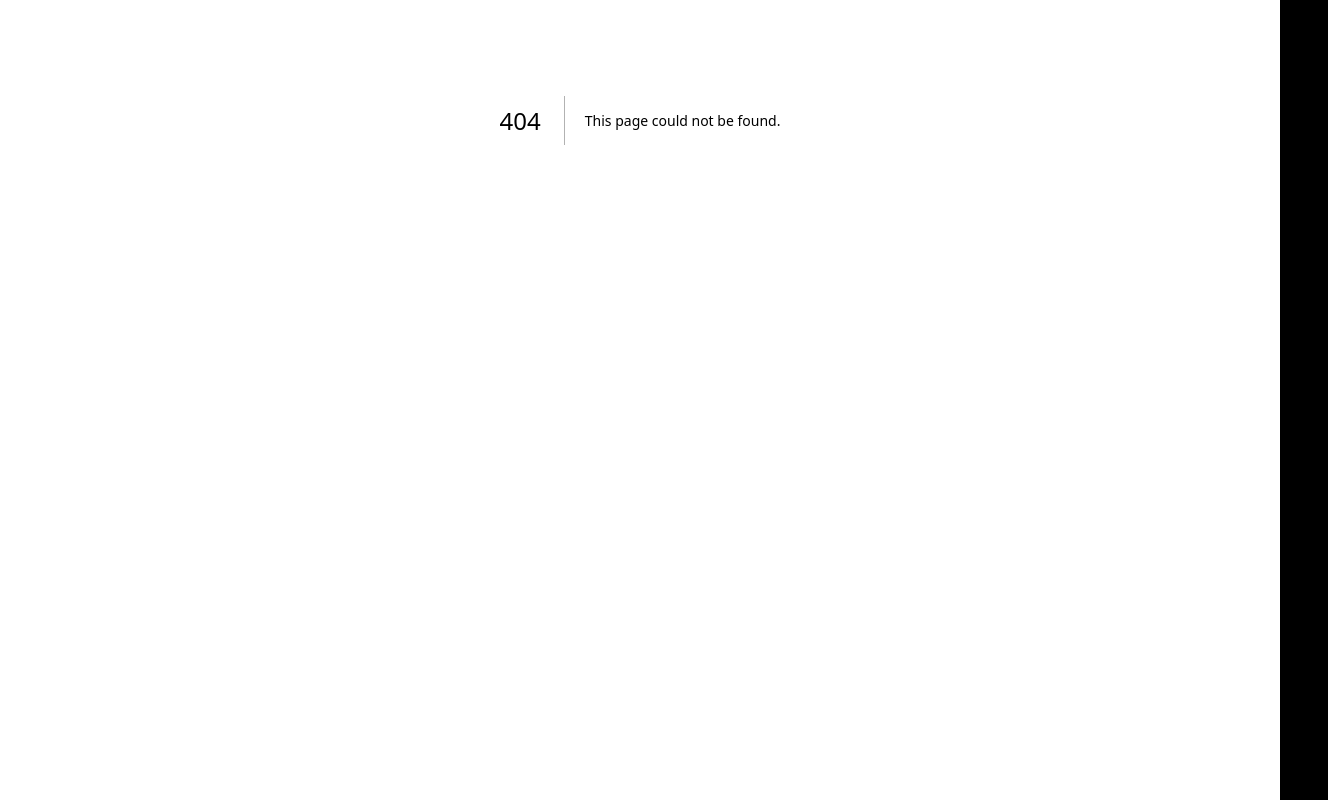
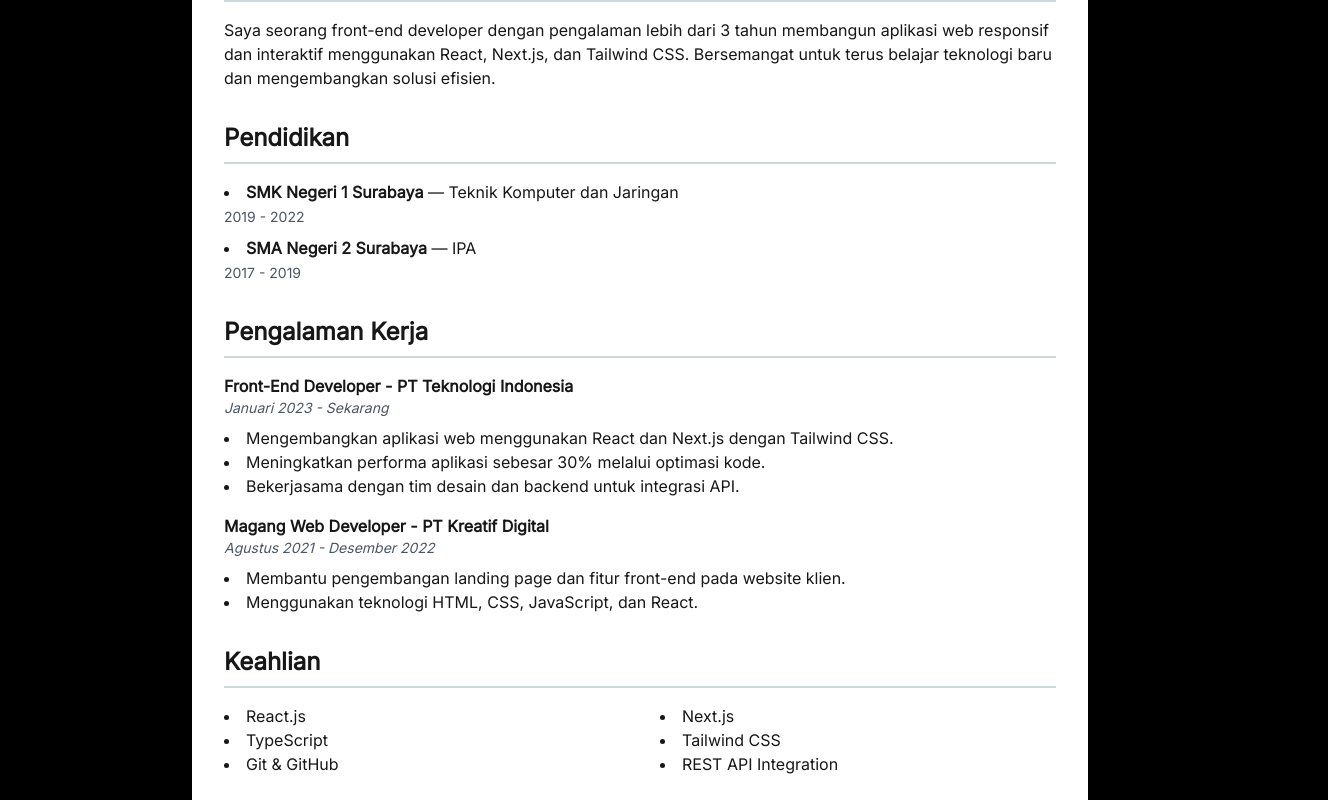
Before and after one commit to khuza08/portofolio, a Next.js app: page /pages/resume in a window 1280 px wide. Before the commit this address had no page. Shown: the part 280-1080 px from the top of the page, 1328 px wide, since content can reach past the window. Built offline with nearby package versions, Linux system fonts and the light colour scheme.

Commit message:
add Dummy resume

```diff
--- a/app/components/footer.tsx
+++ b/app/components/footer.tsx
@@ -35,7 +35,7 @@ export default function Footer() {
               {/* Navigasi kanan */}
               <div className="space-y-6" data-aos="fade-left">
                 <Link
-                  href="/team"
+                  href="/pages/resume"
                   className="group flex items-center justify-between text-2xl md:text-3xl font-light text-white/90 hover:text-white transition-colors py-4 border-b border-white/20 hover:border-white/50"
                 >
                   <span className="tracking-wide">RESUME</span>
@@ -43,6 +43,7 @@ export default function Footer() {
                     <path strokeLinecap="round" strokeLinejoin="round" strokeWidth={1.5} d="M17 8l4 4m0 0l-4 4m4-4H3" />
                   </svg>
                 </Link>
+
 
                 {/* Contact button with onClick handler */}
                 <button
--- /dev/null
+++ b/app/pages/resume/page.tsx
@@ -0,0 +1,71 @@
+// pages/resume.tsx
+import React from "react";
+
+export default function Resume() {
+  return (
+    <main className="max-w-4xl mx-auto p-8 bg-white rounded-lg shadow-md mt-10 mb-10">
+      <header className="mb-10 text-center">
+        <h1 className="text-4xl font-bold mb-2">Nama Kamu</h1>
+        <p className="text-lg text-gray-600">Front-End Developer | Software Engineer</p>
+        <p className="mt-1 text-gray-500">Email: nama@example.com | Phone: +62 812 3456 7890</p>
+        <p className="text-gray-500">LinkedIn: linkedin.com/in/namakamu | GitHub: github.com/namakamu</p>
+      </header>
+
+      <section className="mb-8">
+        <h2 className="text-2xl font-semibold border-b-2 border-gray-300 pb-2 mb-4">Profil Singkat</h2>
+        <p>
+          Saya seorang front-end developer dengan pengalaman lebih dari 3 tahun membangun aplikasi web responsif dan interaktif menggunakan React, Next.js, dan Tailwind CSS. Bersemangat untuk terus belajar teknologi baru dan mengembangkan solusi efisien.
+        </p>
+      </section>
+
+      <section className="mb-8">
+        <h2 className="text-2xl font-semibold border-b-2 border-gray-300 pb-2 mb-4">Pendidikan</h2>
+        <ul className="list-disc list-inside space-y-2">
+          <li>
+            <strong>SMK Negeri 1 Surabaya</strong> — Teknik Komputer dan Jaringan <br />
+            <span className="text-gray-600 text-sm">2019 - 2022</span>
+          </li>
+          <li>
+            <strong>SMA Negeri 2 Surabaya</strong> — IPA <br />
+            <span className="text-gray-600 text-sm">2017 - 2019</span>
+          </li>
+        </ul>
+      </section>
+
+      <section className="mb-8">
+        <h2 className="text-2xl font-semibold border-b-2 border-gray-300 pb-2 mb-4">Pengalaman Kerja</h2>
+        <ul className="space-y-4">
+          <li>
+            <h3 className="font-bold">Front-End Developer - PT Teknologi Indonesia</h3>
+            <p className="italic text-gray-600 text-sm">Januari 2023 - Sekarang</p>
+            <ul className="list-disc list-inside mt-2">
+              <li>Mengembangkan aplikasi web menggunakan React dan Next.js dengan Tailwind CSS.</li>
+              <li>Meningkatkan performa aplikasi sebesar 30% melalui optimasi kode.</li>
+              <li>Bekerjasama dengan tim desain dan backend untuk integrasi API.</li>
+            </ul>
+          </li>
+          <li>
+            <h3 className="font-bold">Magang Web Developer - PT Kreatif Digital</h3>
+            <p className="italic text-gray-600 text-sm">Agustus 2021 - Desember 2022</p>
+            <ul className="list-disc list-inside mt-2">
+              <li>Membantu pengembangan landing page dan fitur front-end pada website klien.</li>
+              <li>Menggunakan teknologi HTML, CSS, JavaScript, dan React.</li>
+            </ul>
+          </li>
+        </ul>
+      </section>
+
+      <section className="mb-8">
+        <h2 className="text-2xl font-semibold border-b-2 border-gray-300 pb-2 mb-4">Keahlian</h2>
+        <ul className="list-disc list-inside grid grid-cols-2 gap-x-10">
+          <li>React.js</li>
+          <li>Next.js</li>
+          <li>TypeScript</li>
+          <li>Tailwind CSS</li>
+          <li>Git & GitHub</li>
+          <li>REST API Integration</li>
+        </ul>
+      </section>
+    </main>
+  );
+}
```
